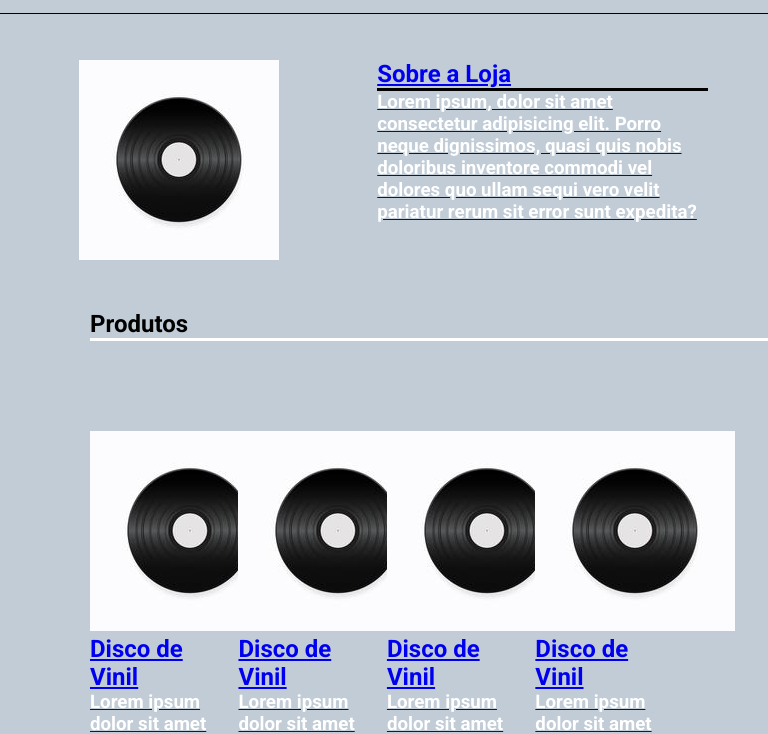
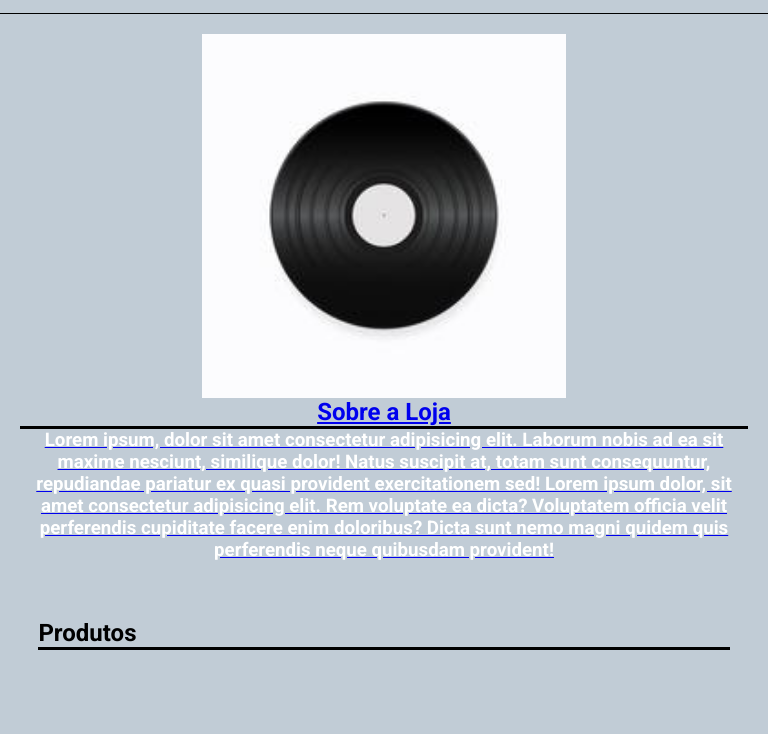
Before and after one commit to markcos1/loja_virtual, a plain HTML site: page index.html in a window 768 px wide. Shown: the part 70-804 px from the top of the page. Drawn offline with Linux system fonts and the light colour scheme.

Commit message:
novo commit

```diff
--- a/index.html
+++ b/index.html
@@ -36,12 +36,14 @@
             <article>
                 <a href="Loja">
                     <h2>Sobre a Loja</h2>
-                <h3>Lorem ipsum, dolor sit amet consectetur adipisicing elit. Porro neque dignissimos, quasi quis nobis doloribus inventore commodi vel dolores quo ullam sequi vero velit pariatur rerum sit error sunt expedita?</h3>
+                <h3>Lorem ipsum, dolor sit amet consectetur adipisicing elit. Laborum nobis ad ea sit maxime nesciunt, similique dolor! Natus suscipit at, totam sunt consequuntur, repudiandae pariatur ex quasi provident exercitationem sed!
+                    Lorem ipsum dolor, sit amet consectetur adipisicing elit. Rem voluptate ea dicta? Voluptatem officia velit perferendis cupiditate facere enim doloribus? Dicta sunt nemo magni quidem quis perferendis neque quibusdam provident!
+                </h3>
                 </a>
             </article>
         </div>
         <section>
-            <h2 class="tituloe">Produtos</h2>
+            <h2 class="titulo">Produtos</h2>
             <div class="noticias">
                 <article>
                     <a href="produto">
--- a/main.css
+++ b/main.css
@@ -43,9 +43,9 @@ header{
     padding: 90px;
 
 }
-.tituloe{
-    margin-left: 90px;
-    border-bottom: 3px solid white;
+.titulo{
+    margin: 5%;
+    border-bottom: 3px solid black;
 }
 .noticia-principal h2{
     border-bottom: 3px solid black;
@@ -81,16 +81,48 @@ h3{
 
 
 
-@media screen and (max-width:640){
+@media (max-width:640) {
+    .noticias{
+        display: grid;
+        grid-template-columns: 1fr;
+    }
+}
 
-.container{
-    display: block;
+@media (max-width: 1024px) {
+    .noticias {
+        grid-template-columns: repeat(2, 1fr);
+        padding: 45px;
+    }
 
+    .noticia-principal {
+        grid-template-columns: 1fr;
+        text-align: center;
+    }
+
+    .noticia-principal img {
+        margin-left: 0;
+        width: 100%;
+        max-width: 400px;
+        display: block;
+        margin: 0 auto;
+    }
 }
-.noticia-principal {
-    display: block;
+
+@media (min-width: 641px) and (max-width: 1023px) {
+    .noticias {
+        grid-template-columns: repeat(2, 1fr);
+        padding: 100px;
+        text-align: center;
+
+    }
+
+    .noticia-principal {
+        grid-template-columns: 1fr;
+        text-align: center;
+        padding: 20px;
+    }
+
+    .noticia-principal img {
+        max-width: 50%;
+    }
 }
-.noticias{
-    display: block;
-}
-}
```
